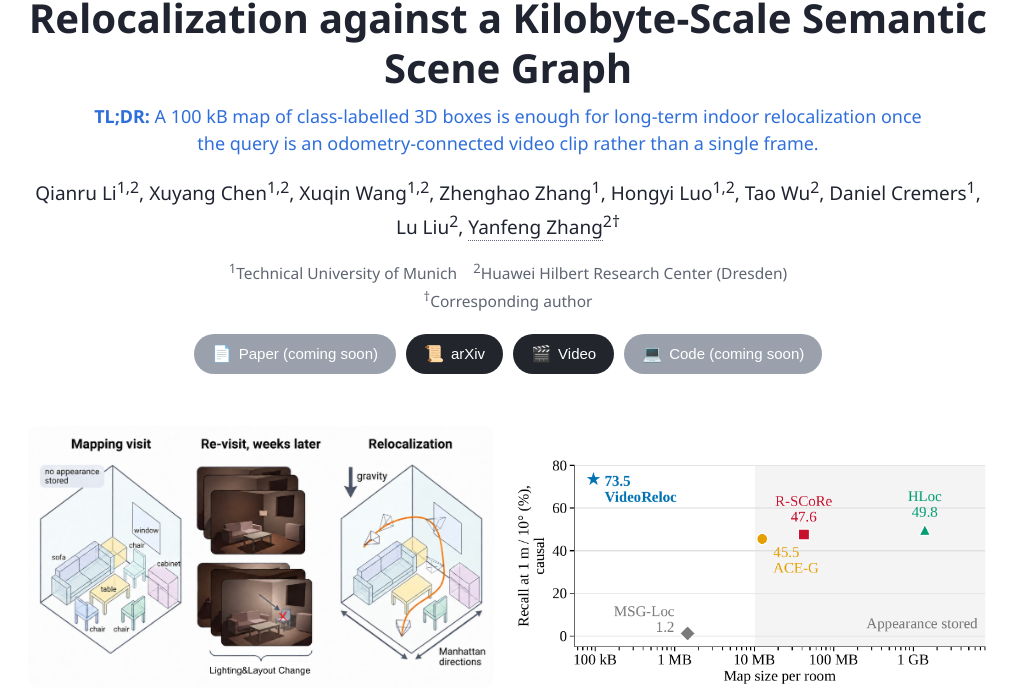
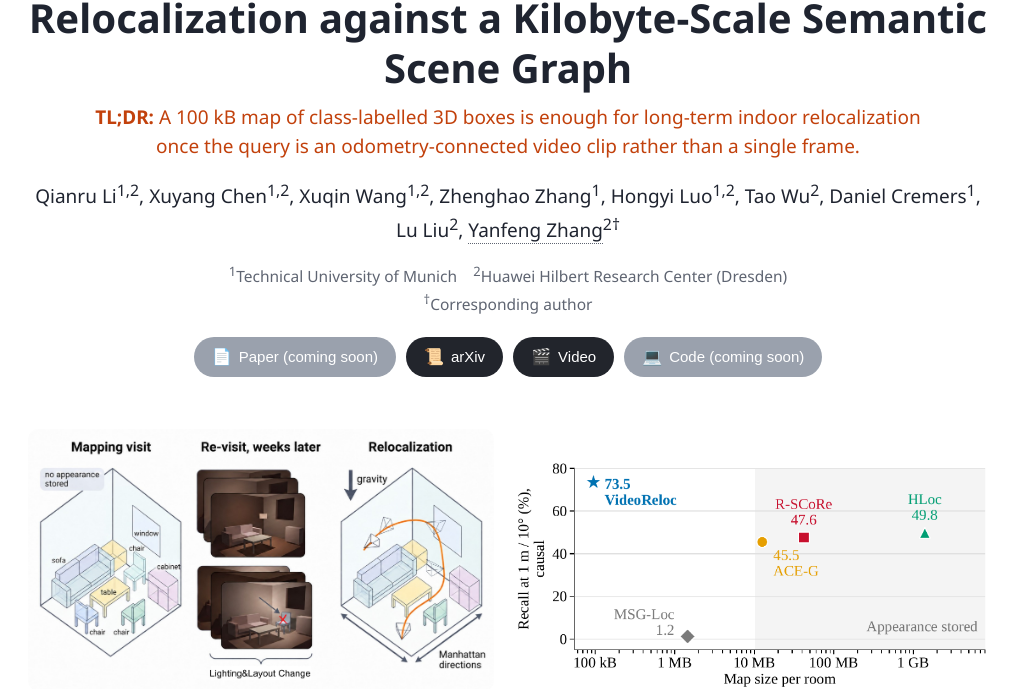
Before and after one commit to videoreloc/videoreloc.github.io, a plain HTML site: page index.html in a window 1280 px wide. Shown: the part 113-802 px from the top of the page, without its empty margins (132-1149 px from the left). Drawn offline with Linux system fonts and the light colour scheme; a web font is replaced by a local one.

Commit message:
TL;DR in burnt orange, heavier weight, to stand apart from the blue title
Co-Authored-By: Claude Fable 5.1 <noreply@anthropic.com>

```diff
--- a/index.html
+++ b/index.html
@@ -50,7 +50,7 @@
       letter-spacing: 0.3px;
       margin: 10px 0 16px;
     }
-    .tldr { font-size: 18px; max-width: 840px; margin: 10px auto 18px; line-height: 1.5; color: var(--accent); }
+    .tldr { font-size: 19px; max-width: 840px; margin: 10px auto 18px; line-height: 1.5; color: #c2410c; font-weight: 500; }
     .tldr b { font-family: 'Google Sans', 'Noto Sans', sans-serif; }
     .authors { font-size: 19px; margin: 8px 0 2px; }
     .authors a { color: inherit; text-decoration: none; border-bottom: 1px dotted var(--muted); }
```
